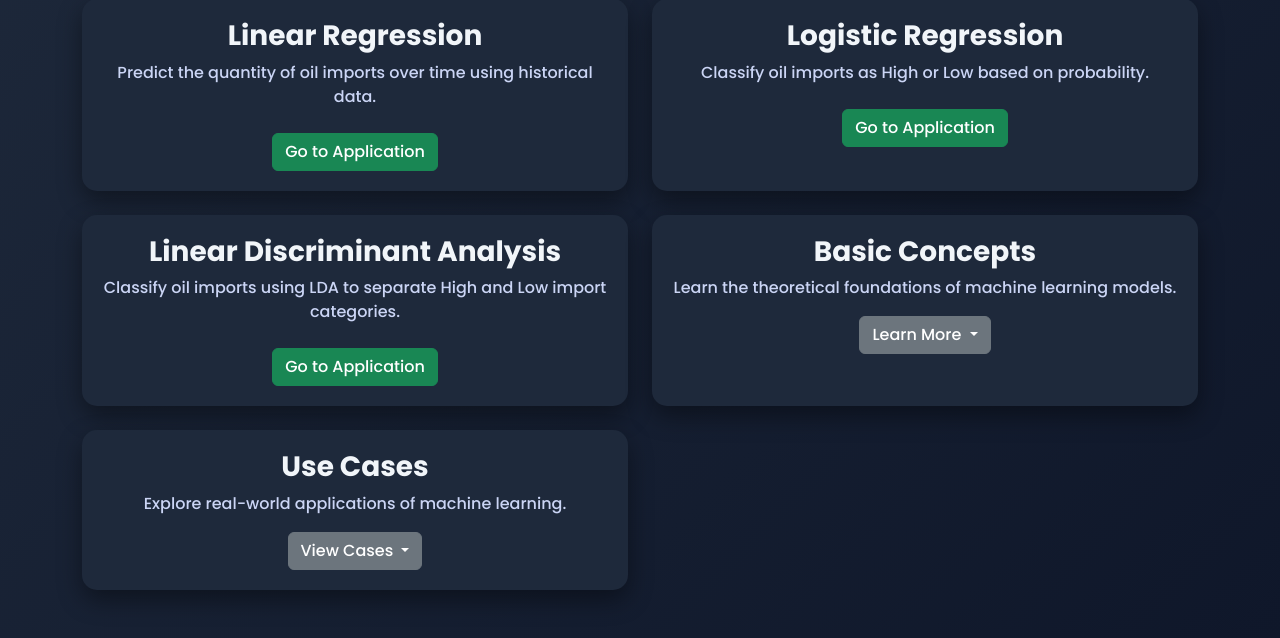
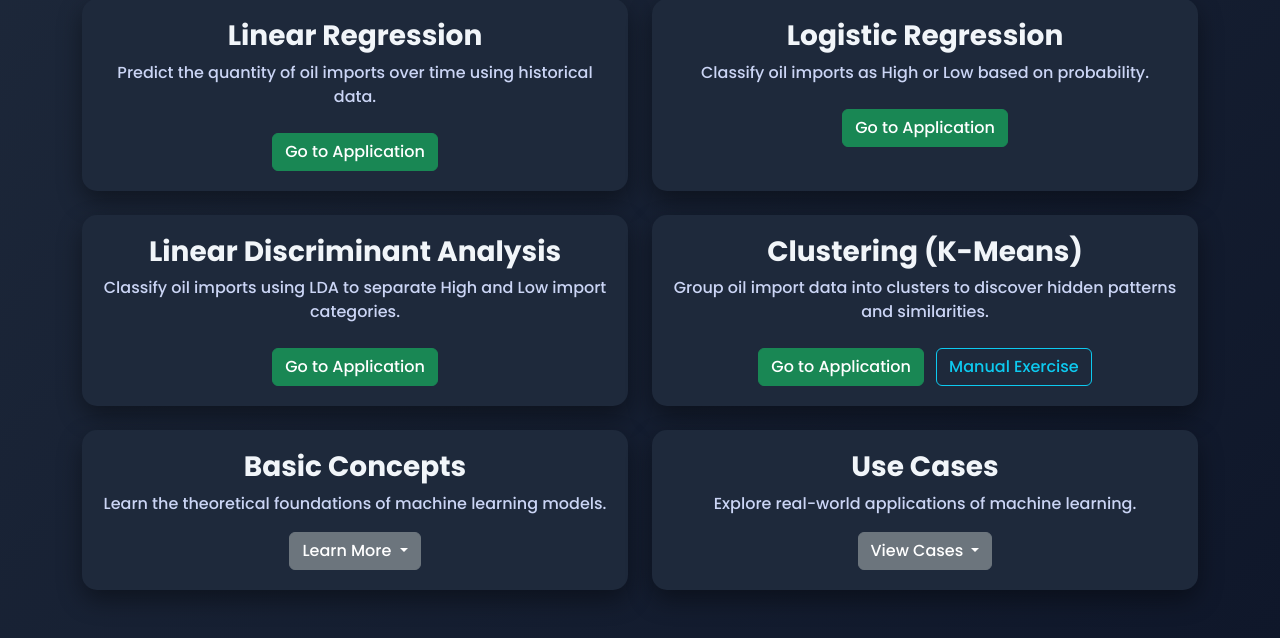
Before and after one commit to Juan-David-87/MACHINE_LEARNING, a Flask app: page / in a window 1280 px wide. Shown: the part 247-885 px from the top of the page. Run offline with Flask 3, Linux system fonts and the light colour scheme; parts of the project's set-up code (start-up, migrations or seed data) failed here and were passed over.

Commit message:
Add Clustering card to Menu and register routes in app.py

```diff
--- a/app.py
+++ b/app.py
@@ -111,3 +111,12 @@ def oil_lda():
 @app.route('/ClusteringConcepts')
 def clustering_concepts():
     return render_template("clusteringConcepts.html")
+
+@app.route('/KMeansManualExercise')
+def kmeans_manual():
+    return render_template("KMeansManualExercise.html")
+
+@app.route('/ClusteringApplication')
+def clustering_application():
+    # Aquí irá la lógica de machine learning más adelante
+    return render_template("ClusteringApplication.html")
--- a/templates/Menu.html
+++ b/templates/Menu.html
@@ -53,6 +53,23 @@
         </div>
     </div>
 
+    <!-- Clustering -->
+    <div class="col-md-6">
+        <div class="card-custom text-center h-100">
+            <h3>Clustering (K-Means)</h3>
+            <p>
+                Group oil import data into clusters to discover hidden patterns and similarities.
+            </p>
+
+            <a href="/ClusteringApplication" class="btn btn-success mt-2">
+                Go to Application
+            </a>
+            <a href="/KMeansManualExercise" class="btn btn-outline-info mt-2 ms-2">
+                Manual Exercise
+            </a>
+        </div>
+    </div>
+
     <!-- Concepts -->
     <div class="col-md-6">
         <div class="card-custom text-center h-100">
```
Also changed, not shown: templates/ClusteringApplication.html (added, +12 -0 lines), templates/KMeansManualExercise.html (added, +14 -0 lines), 1 other file.
